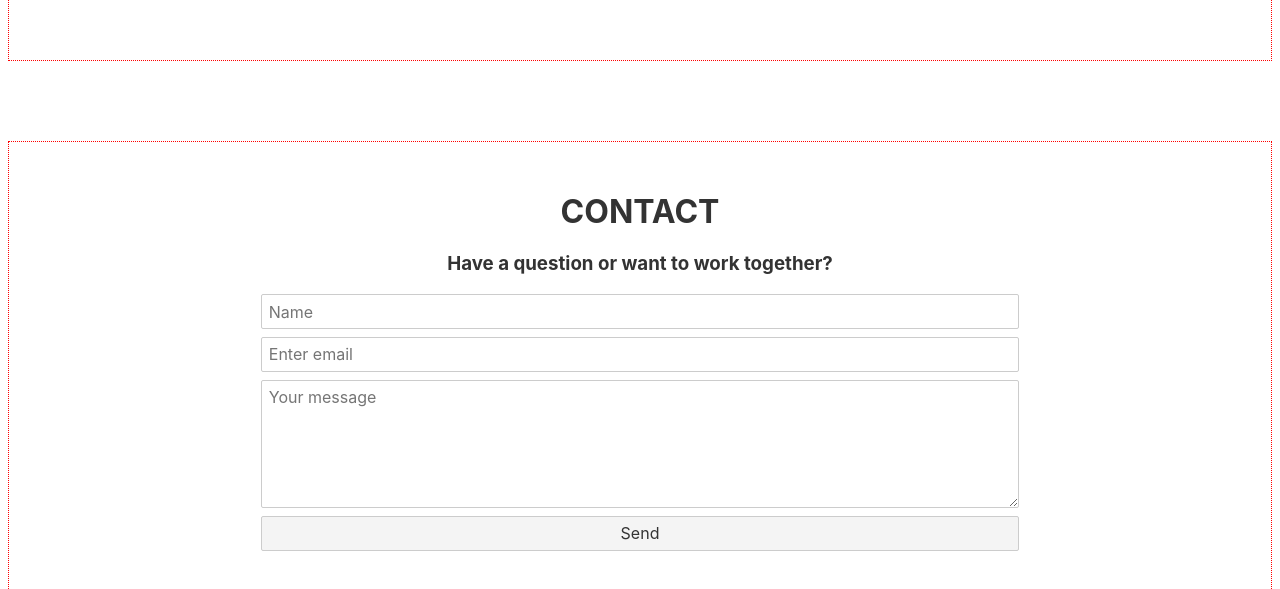
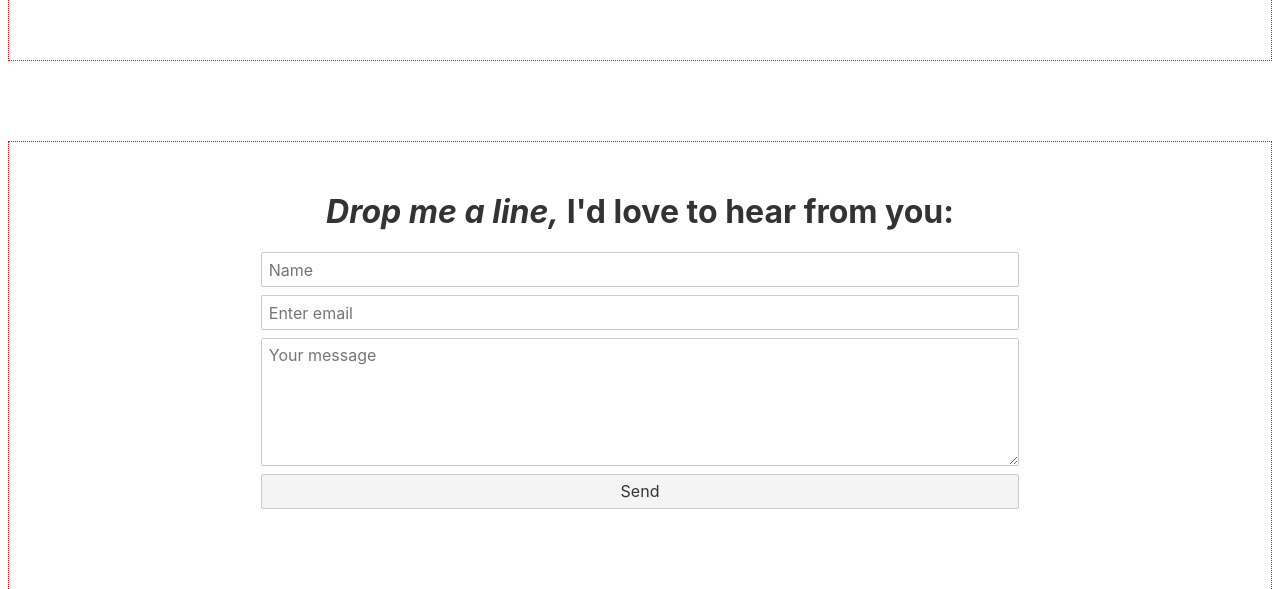
Before and after one commit to meghein/portfolio, a Svelte app: page / in a window 1280 px wide. Shown: the part 2508-3097 px from the top of the page. Built offline with nearby package versions, Linux system fonts and the light colour scheme; no server answers.

Commit message:
change form dialog

```diff
--- a/src/components/Contact.svelte
+++ b/src/components/Contact.svelte
@@ -78,8 +78,7 @@
 </style>
 
 <div id='contact'>
-  <h1>CONTACT</h1>
-  <h3>Have a question or want to work together?</h3>
+  <h1><i>Drop me a line,</i> I'd love to hear from you:</h1>
   <form id="contact-form" on:submit|preventDefault="{sendEmail}">
     <input required type="name" id="name" placeholder="Name"/>
     <input required type="email" id="email" placeholder="Enter email"/>
```
